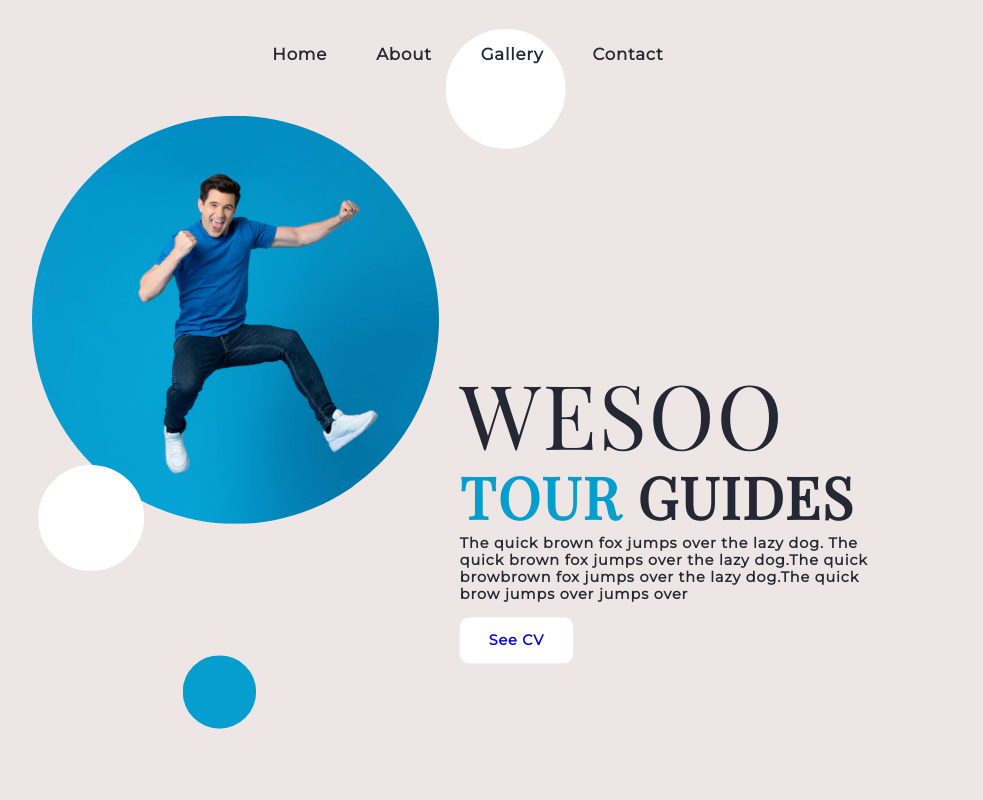
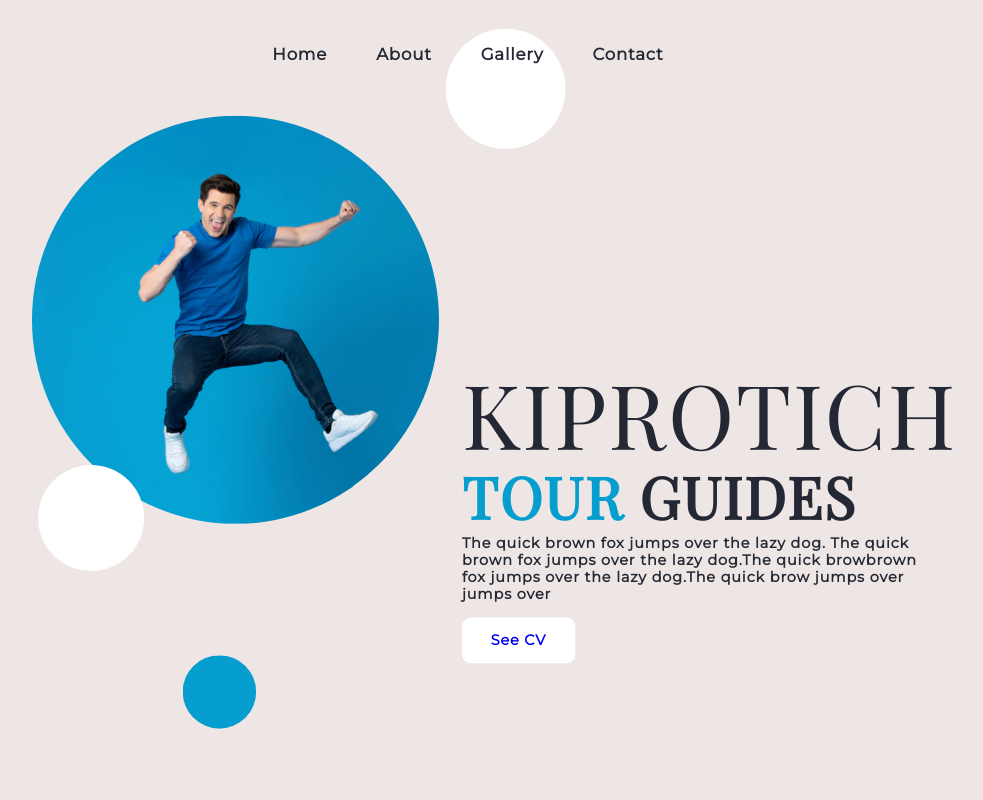
Before and after one commit to Kiprotich78/Tour, a plain HTML site: page index.html in a window 1280 px wide. Shown: the top 800 px of the page, without its empty margins (156-1139 px from the left). Drawn offline with nearby package versions, Linux system fonts and the light colour scheme; a script that the page names is missing.

Commit message:
modifiedName

```diff
--- a/index.html
+++ b/index.html
@@ -49,7 +49,7 @@
         </div>
         <div class="inner-2">
             <div class="inner-text">
-                <h2>WESOO</h2>
+                <h2>KIPROTICH</h2>
                 <h3><span>TOUR</span> GUIDES</h3>
                 <P>The quick brown fox jumps over the lazy dog. The quick brown fox jumps over the lazy dog.The     quick browbrown fox jumps over the lazy dog.The quick brow jumps over jumps over
                  </P>
```
